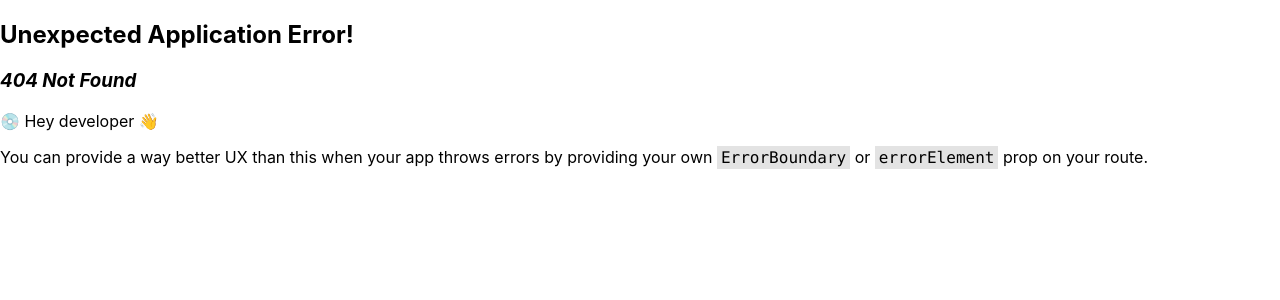
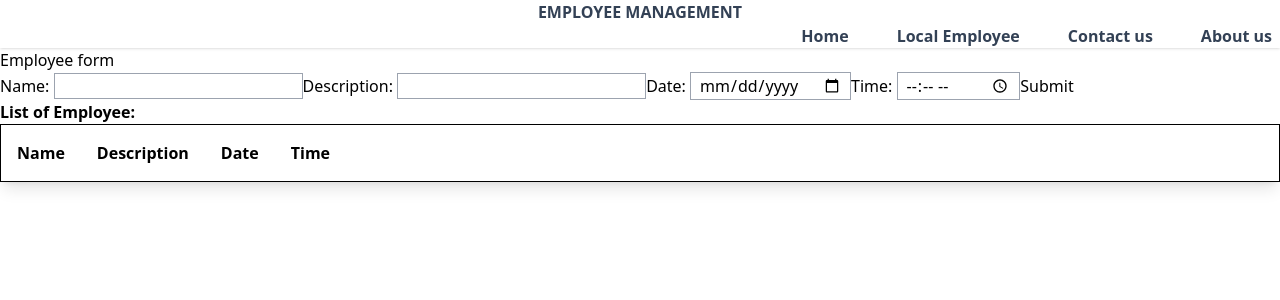
Before and after one commit to vinodwani18/employeeManagement, a React (Create React App) app: page /employee in a window 1280 px wide. Before the commit this address had no page. Shown: the top 300 px of the page. Built offline with nearby package versions, Linux system fonts and the light colour scheme.

Commit message:
Updated local storage demo

```diff
--- a/package.json
+++ b/package.json
@@ -39,5 +39,8 @@
       "last 1 firefox version",
       "last 1 safari version"
     ]
+  },
+  "devDependencies": {
+    "tailwindcss": "^3.3.6"
   }
 }
--- a/src/App.css
+++ b/src/App.css
@@ -1,4 +1,4 @@
-.App {
+/* .App {
   text-align: center;
 }
 
@@ -35,4 +35,4 @@
   to {
     transform: rotate(360deg);
   }
-}
+} */
--- a/src/components/EmployeeList.js
+++ b/src/components/EmployeeList.js
@@ -1,7 +1,6 @@
 import React, { useEffect, useState, useCallback, useMemo } from "react";
 import { useDispatch, useSelector } from "react-redux";
 import { getEmployees } from '../actions';
-import '../css/EmployeeList.css';
 import { Link } from 'react-router-dom';
 
 function EmployeeList() {
--- a/src/components/Header.js
+++ b/src/components/Header.js
@@ -1,16 +1,19 @@
 import React from 'react';
-import '../css/Header.css';
 import { Link } from 'react-router-dom';
 
 let Header = () => (
   <div>
-    <div className='header'>
+
+    <div className=" shadow leading-6 font-semibold text-slate-700">
+    <h1 className='text-center font-bold '>
       EMPLOYEE MANAGEMENT
-    </div>
-    <div>
-      <Link to="/">Home</Link>
-      <Link to="/contactus">Contact us</Link>
-      <Link to="/aboutus">About us</Link>
+    </h1>
+    <ul className='flex justify-end space-x-8 font-bold'>
+      <li><Link to="/" className='px-2 hover:text-sky-500 '>Home</Link></li>
+      <li><Link to="/employee" className='px-2 hover:text-sky-500 '>Local Employee</Link></li>
+      <li><Link to="/contactus" className='px-2 hover:text-sky-500 '>Contact us</Link></li>
+      <li><Link to="/aboutus" className='px-2 hover:text-sky-500 '>About us</Link></li>
+    </ul>
     </div>
   </div>
 );
--- /dev/null
+++ b/src/components/LocalEmployee.js
@@ -0,0 +1,77 @@
+import React, { useEffect, useState } from 'react';
+
+const LocalEmployee = () => {
+    const [name, setName] = useState("");
+    const [desscription, setDescription] = useState("");
+    const [date, setDate] = useState("");
+    const [time, setTime] = useState("");
+    const [empList, setEmplist] = useState([]);
+
+    useEffect(() => {
+        localStorage.setItem("employeeList", JSON.stringify([]));
+        setEmplist(JSON.parse(localStorage.getItem("employeeList")));
+    }, []);
+
+    const clear = () => {
+        setName("");
+        setDescription("");
+        setDate("");
+        setTime("");
+    }
+    const handleSubmitClick = () =>{
+        const existingEmployeesList = JSON.parse(localStorage.getItem("employeeList"));
+        const employeeObj = {
+            name,
+            desscription,
+            date,
+            time
+        };
+        existingEmployeesList.push(employeeObj);
+       localStorage.setItem("employeeList", JSON.stringify([...existingEmployeesList]));
+       setEmplist([...existingEmployeesList]);
+       clear();
+    };
+
+    const deleteEmployee = (index) => {
+        const existingEmployeesList = JSON.parse(localStorage.getItem("employeeList"));
+        const updatedEmpList = existingEmployeesList.filter((emp, id) =>  id!==index);
+        localStorage.setItem("employeeList", JSON.stringify([...updatedEmpList]));
+        setEmplist([...updatedEmpList]);
+    }
+
+    return <div>
+        <div>Employee form</div>
+        <div>
+        Name: <input onChange={(e) => setName(e.target.value)} value={name} className='border border-gray-400 px-2'/>
+        Description: <input onChange={(e) => setDescription(e.target.value)} value={desscription} className='border border-gray-400 px-2' />
+        Date: <input onChange={(e) => setDate(e.target.value)} value={date} type='date' className='border border-gray-400 px-2' />
+        Time: <input onChange={(e) => setTime(e.target.value)} value={time} type='time' className='border border-gray-400 px-2'/>
+
+        <button onClick={() => handleSubmitClick()}>Submit</button>
+        </div>
+
+        <div className='font-bold'>List of Employee:</div>
+        <div className='border border-black shadow-lg'>
+            <div className='flex'>
+                <div className='font-bold p-2 m-2 w-25 text-center'>Name</div>
+                <div className='font-bold p-2 m-2 w-25 text-center'>Description</div>
+                <div className='font-bold p-2 m-2 w-25 text-center'>Date</div>
+                <div className='font-bold p-2 m-2 w-25 text-center'>Time</div>
+            </div>
+            {empList.map((emp, index) => {
+                return (
+                    <div key={index} className='flex'>
+                        <div className='p-2 m-2 w-25 text-center'>{emp.name}</div>
+                        <div className='p-2 m-2 w-25 text-center'>{emp.desscription}</div>
+                        <div className='p-2 m-2 w-25 text-center'>{emp.date}</div>
+                        <div className='p-2 m-2 w-25 text-center'>{emp.time}</div>
+                        <div className='p-2 m-2 w-25 text-center'><button onClick={() => deleteEmployee(index)}>Delete</button></div>
+                    </div>
+                );
+            })}
+        </div>
+
+    </div>
+};
+
+export default LocalEmployee;
--- a/src/css/EmployeeList.css
+++ /dev/null
@@ -1,30 +0,0 @@
-.container {
-    margin: 100px auto 20px;
-    text-align: center;
-    max-width: 100%;
-    position: relative;
-  }
-
-  .listTable
-  {
-      display:  table;
-      width:auto;
-      background-color:#eee;
-      border:1px solid  #666666;
-      border-spacing:5px;/*cellspacing:poor IE support for  this*/
-     /* border-collapse:separate;*/
-  }
-
-  .listTableRow
-  {
-     display:table-row;
-     width:auto;
-  }
-
-  .rowCell
-  {
-      float:left;/*fix for  buggy browsers*/
-      display:table-column;
-      width:200px;
-      background-color:#ccc;
-  }
--- a/src/css/Header.css
+++ /dev/null
@@ -1,17 +0,0 @@
-.header {
-  /* display: flex;
-  justify-content: space-between; */
-  align-content: center;
-  width: 100vw;
-  height: 80px;
-  background-color: var(--header-bg-color);
-  border-radius: 5px;
-  box-shadow: -1px 4px 20px 14px rgba(0, 0, 0, 0.2);
-  color: var(--text-color);
-  font-weight: bold;
-  text-align: center;
-  top: 0;
-  left: 0;
-  z-index: 999;
-  overflow-y: hidden;
-}
--- a/src/index.css
+++ b/src/index.css
@@ -1,13 +1,3 @@
-body {
-  margin: 0;
-  font-family: -apple-system, BlinkMacSystemFont, 'Segoe UI', 'Roboto', 'Oxygen',
-    'Ubuntu', 'Cantarell', 'Fira Sans', 'Droid Sans', 'Helvetica Neue',
-    sans-serif;
-  -webkit-font-smoothing: antialiased;
-  -moz-osx-font-smoothing: grayscale;
-}
-
-code {
-  font-family: source-code-pro, Menlo, Monaco, Consolas, 'Courier New',
-    monospace;
-}
+@tailwind base;
+@tailwind components;
+@tailwind utilities;
--- a/src/index.js
+++ b/src/index.js
@@ -12,6 +12,7 @@ import { createBrowserRouter, RouterProvider } from 'react-router-dom';
 import ContactUs from "./components/ContactUs";
 import EmployeeList from './components/EmployeeList';
 import AboutUs from "./components/AboutUs";
+import LocalEmployee from './components/LocalEmployee';
 
 const root = ReactDOM.createRoot(document.getElementById('root'));
 
@@ -43,6 +44,10 @@ const appRouter = createBrowserRouter([{
       element: <EmployeeList />
     },
     {
+      path: '/employee',
+      element: <LocalEmployee />
+    },
+    {
       path: '/aboutus',
       element: <AboutUs />
     },
--- /dev/null
+++ b/tailwind.config.js
@@ -0,0 +1,10 @@
+/** @type {import('tailwindcss').Config} */
+module.exports = {
+  content: [
+    "./src/**/*.js",
+  ],
+  theme: {
+    extend: {},
+  },
+  plugins: [],
+}
```
Also changed, not shown: 1 other file (tests, documents, lock files or other folders).
